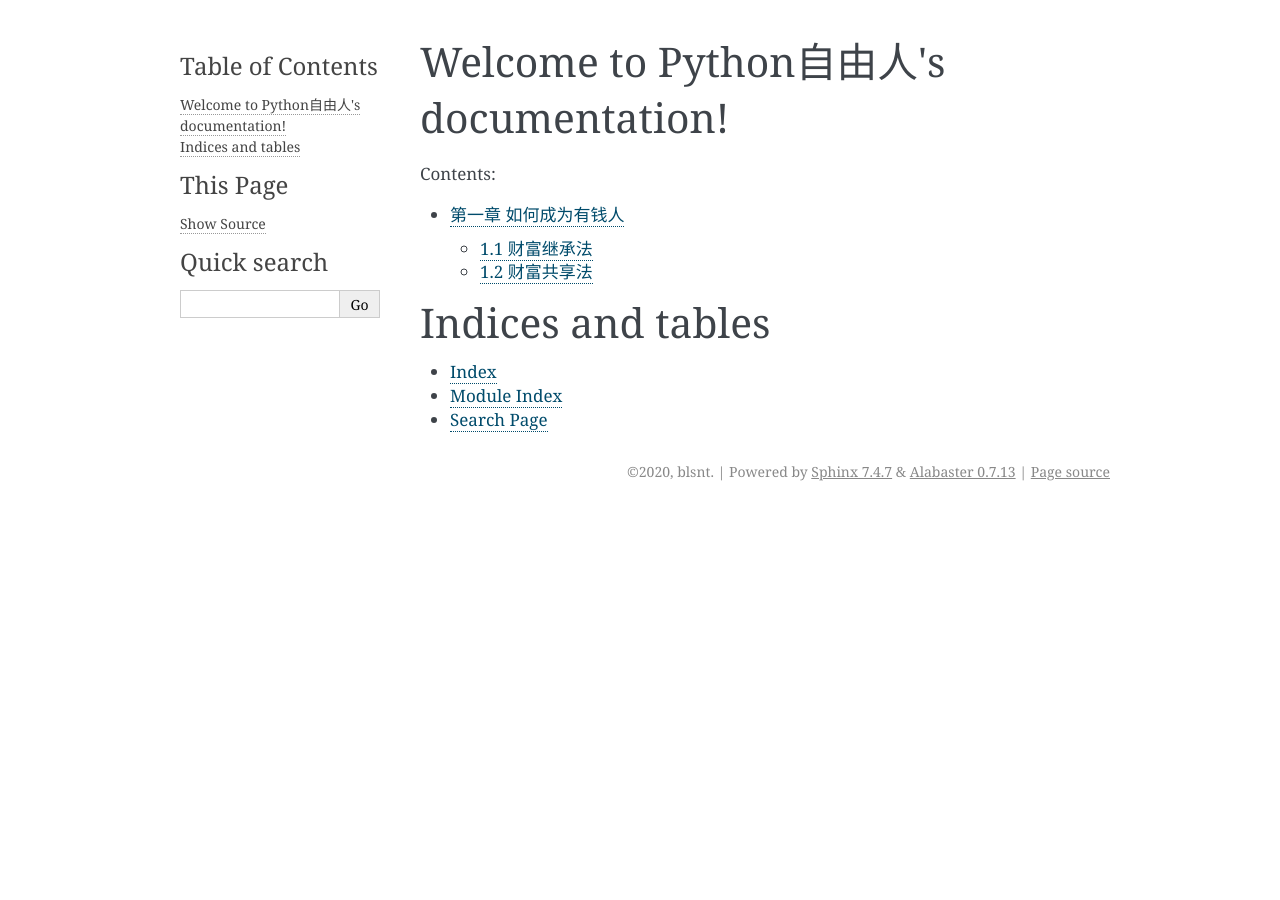
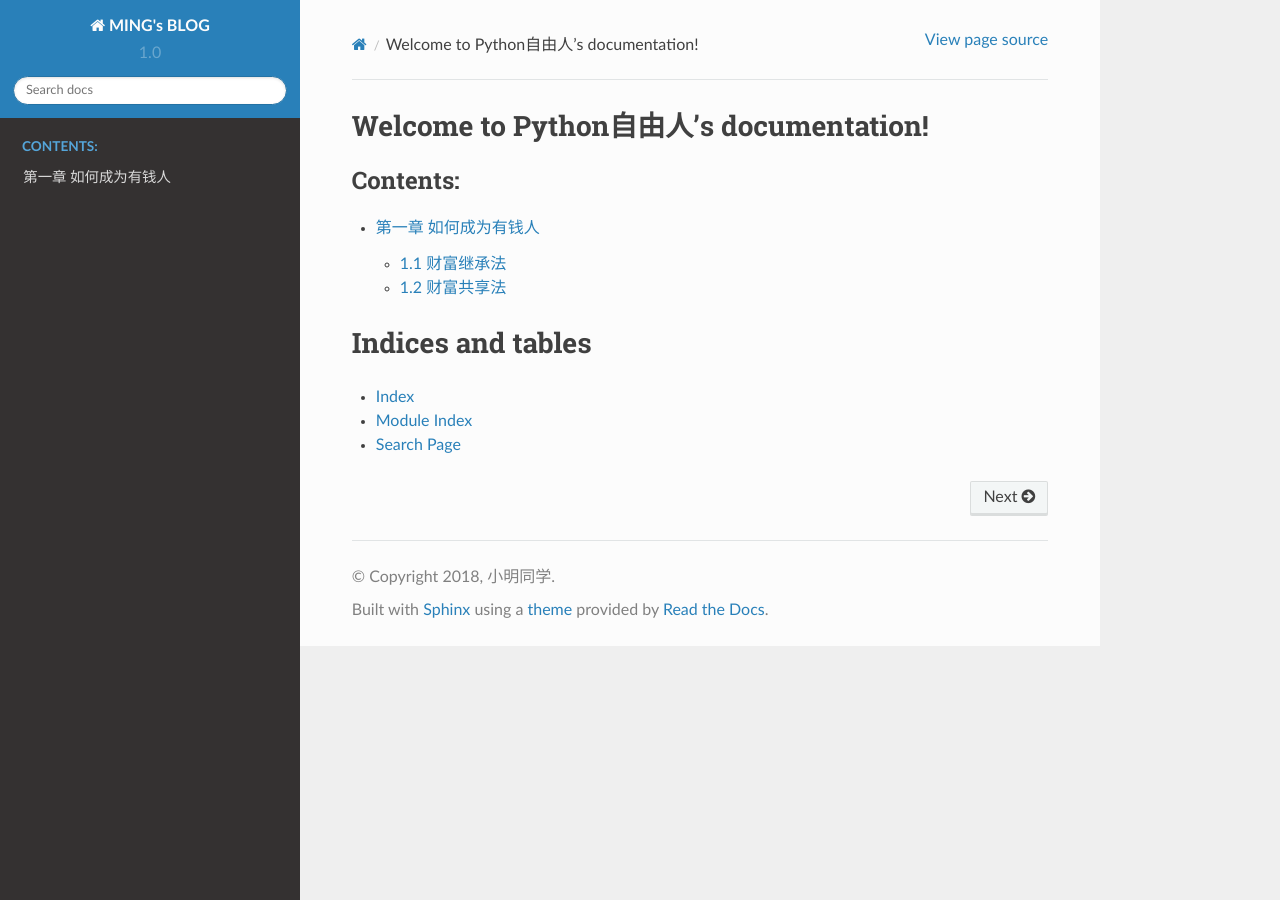
Before and after one commit to blsnt/Python-blog, a Sphinx documentation site: the page built from source/index.rst, in a window 1280 px wide. Built offline with Sphinx 7.4.7 and the Read the Docs theme 2.0.0, drawn with Linux system fonts in a browser that asks for light colours; some of the changed lines change nothing that is shown.

Commit message:
update my blog

```diff
--- a/source/conf.py
+++ b/source/conf.py
@@ -1,62 +1,136 @@
-# Configuration file for the Sphinx documentation builder.
+# -*- coding: utf-8 -*-
 #
-# This file only contains a selection of the most common options. For a full
-# list see the documentation:
-# https://www.sphinx-doc.org/en/master/usage/configuration.html
+# python3-cookbook documentation build configuration file, created by
+# sphinx-quickstart on Tue Aug 19 03:21:45 2014.
+#
+# This file is execfile()d with the current directory set to its
+# containing dir.
+#
+# Note that not all possible configuration values are present in this
+# autogenerated file.
+#
+# All configuration values have a default; values that are commented out
+# serve to show the default.
 
-# -- Path setup --------------------------------------------------------------
+import sys
+import os
 
 # If extensions (or modules to document with autodoc) are in another directory,
 # add these directories to sys.path here. If the directory is relative to the
 # documentation root, use os.path.abspath to make it absolute, like shown here.
-#
-# import os
-# import sys
-# sys.path.insert(0, os.path.abspath('.'))
+#sys.path.insert(0, os.path.abspath('.'))
 
+# -- General configuration ------------------------------------------------
 
-# -- Project information -----------------------------------------------------
-
-project = 'Python自由人'
-copyright = '2020, blsnt'
-author = 'blsnt'
-
-# The full version, including alpha/beta/rc tags
-release = '1.0'
-
-
-# -- General configuration ---------------------------------------------------
+# If your documentation needs a minimal Sphinx version, state it here.
+#needs_sphinx = '1.0'
 
 # Add any Sphinx extension module names here, as strings. They can be
 # extensions coming with Sphinx (named 'sphinx.ext.*') or your custom
 # ones.
-extensions = [
-]
+extensions = ['chinese_search']
 
 # Add any paths that contain templates here, relative to this directory.
 templates_path = ['_templates']
 
-# The language for content autogenerated by Sphinx. Refer to documentation
-# for a list of supported languages.
+# The suffix of source filenames.
+source_suffix = ['.rst','.md']
+
+# The encoding of source files.
+#source_encoding = 'utf-8-sig'
+
+# The master toctree document.
+master_doc = 'index'
+
+# General information about the project.
+project = u'MING\'s BLOG'
+copyright = u'2018, 小明同学'
+
+# The version info for the project you're documenting, acts as replacement for
+# |version| and |release|, also used in various other places throughout the
+# built documents.
 #
-# This is also used if you do content translation via gettext catalogs.
-# Usually you set "language" from the command line for these cases.
-language = 'zh_EN'
+# The short X.Y version.
+version = '1.0'
+# The full version, including alpha/beta/rc tags.
+release = '1.0.0'
 
-# List of patterns, relative to source directory, that match files and
-# directories to ignore when looking for source files.
-# This pattern also affects html_static_path and html_extra_path.
 exclude_patterns = []
 
+html_theme = 'default'
 
-# -- Options for HTML output -------------------------------------------------
+html_static_path = ['_static']
 
-# The theme to use for HTML and HTML Help pages.  See the documentation for
-# a list of builtin themes.
-#
-html_theme = 'alabaster'
+# Output file base name for HTML help builder.
+htmlhelp_basename = 'Python-Time BLOG'
 
-# Add any paths that contain custom static files (such as style sheets) here,
-# relative to this directory. They are copied after the builtin static files,
-# so a file named "default.css" will overwrite the builtin "default.css".
-html_static_path = ['_static']
+
+# -- Options for LaTeX output ---------------------------------------------
+
+# 注：在生成html的时候这句话要注释
+# latex_engine = 'xelatex'
+
+latex_elements={# The paper size ('letterpaper' or 'a4paper').
+'papersize':'a4paper',# The font size ('10pt', '11pt' or '12pt').
+'pointsize':'12pt','classoptions':',oneside','babel':'',#必须
+'inputenc':'',#必须
+'utf8extra':'',#必须
+# Additional stuff for the LaTeX preamble.
+'preamble': r"""
+\usepackage{xeCJK}
+\usepackage{indentfirst}
+\setlength{\parindent}{2em}
+\setCJKmainfont{WenQuanYi Micro Hei}
+\setCJKmonofont[Scale=0.9]{WenQuanYi Micro Hei Mono}
+\setCJKfamilyfont{song}{WenQuanYi Micro Hei}
+\setCJKfamilyfont{sf}{WenQuanYi Micro Hei}
+\XeTeXlinebreaklocale "zh"
+\XeTeXlinebreakskip = 0pt plus 1pt
+"""}
+
+# Grouping the document tree into LaTeX files. List of tuples
+# (source start file, target name, title,
+#  author, documentclass [howto, manual, or own class]).
+latex_documents = [
+  ('index', 'python3-cookbook.tex', u'《Python编程时光》',
+   u'小明同学', 'howto'),
+]
+
+# -- Options for manual page output ---------------------------------------
+
+# One entry per manual page. List of tuples
+# (source start file, name, description, authors, manual section).
+man_pages = [
+    ('index', 'python3-cookbook', u'《Python编程时光》',
+     [u'小明同学'], 1)
+]
+
+# If true, show URL addresses after external links.
+#man_show_urls = False
+
+
+# -- Options for Texinfo output -------------------------------------------
+
+# Grouping the document tree into Texinfo files. List of tuples
+# (source start file, target name, title, author,
+#  dir menu entry, description, category)
+texinfo_documents = [
+  ('index', 'Python-Time', u'《Python编程时光》',
+   u'小明同学', 'Python-Time', '《Python编程时光》',
+   'Miscellaneous'),
+]
+
+
+#++++++++++++++++++++++++++++++++++++++++++++++++++++++++++++++++++++++++++++++++++++++++++++++++
+# on_rtd is whether we are on readthedocs.org, this line of code grabbed from docs.readthedocs.org
+on_rtd = os.environ.get('READTHEDOCS', None) == 'True'
+
+if not on_rtd:  # only import and set the theme if we're building docs locally
+    import sphinx_rtd_theme
+    html_theme = 'sphinx_rtd_theme'
+    html_theme_path = [sphinx_rtd_theme.get_html_theme_path()]
+# otherwise, readthedocs.org uses their theme by default, so no need to specify it
+#++++++++++++++++++++++++++++++++++++++++++++++++++++++++++++++++++++++++++++++++++++++++++++++++
+
+_exts = "../exts"
+sys.path.append(os.path.abspath(_exts))
```
